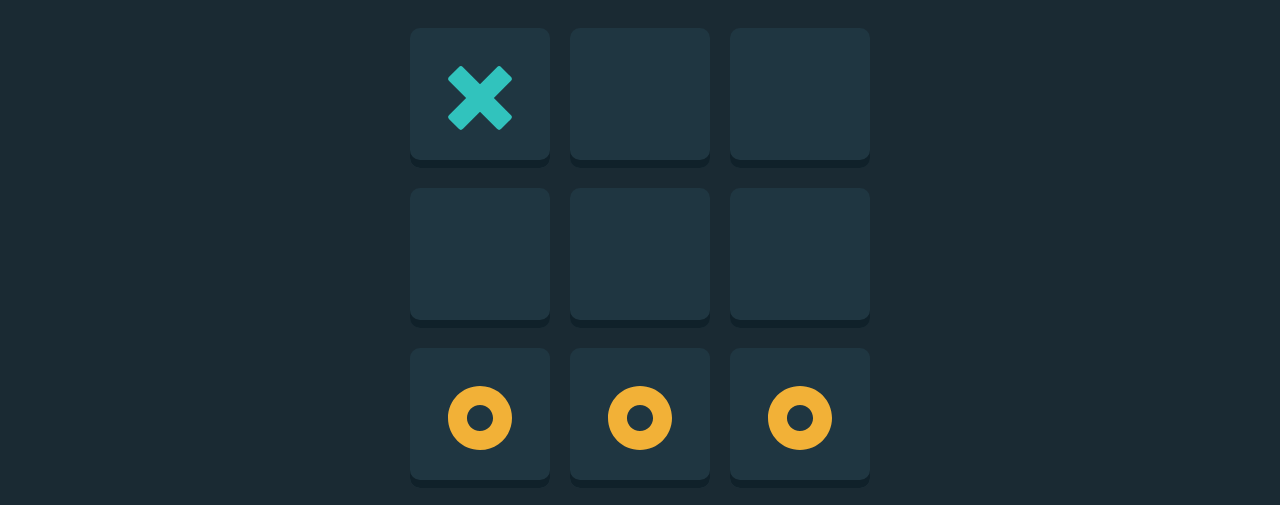
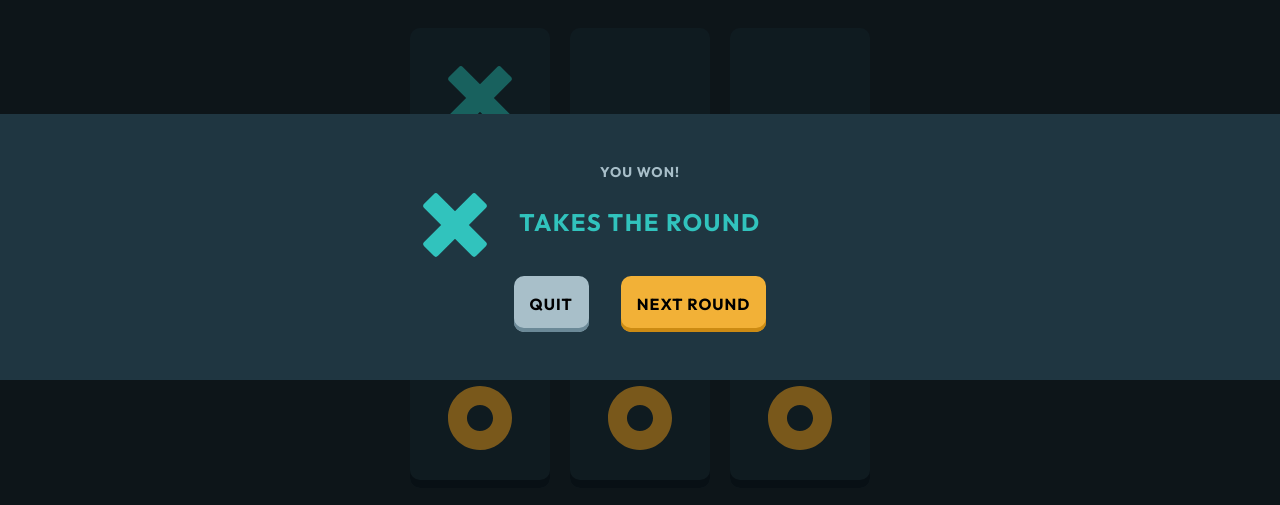
Before and after one commit to astragenius/FEM-Tic-tac-toe-challenge, a website built with webpack: page src/template.html in a window 1280 px wide. Both pictures are taken after a click on the button 844 px from the left and 115 px from the top of the page. Shown: the part 153-658 px from the top of the page. Built offline with nearby package versions, Linux system fonts and the light colour scheme; files whose address does not match are found by name.

Commit message:
feature - add function to render Modal

```diff
--- a/src/index.js
+++ b/src/index.js
@@ -2,14 +2,21 @@ import './scss/index.scss'
 import './assets/img/icon-restart.svg'
 import logoImg from './assets/img/logo.svg'
 import xSymbol from './assets/img/toggle-x.svg'
+import { RenderModal } from './js/Modal'
 
 const logo = document.querySelector('.game-menu-logo')
 const headerTurn = document.querySelector('.player-turn-symbol')
 const gameBoardLogo = document.querySelector('.game-board-logo')
 const btnReload = document.querySelector('.btn-reload')
+const modal = document.querySelector('.modal-container')
 
 btnReload.addEventListener('click', () => {
-    console.log('test')
+    console.log(modal.attributes[0])
+    modal.innerHTML = RenderModal()
+
+    if (modal.getAttribute('data-modal-active') === 'false') {
+        modal.setAttribute('data-modal-active', true)
+    }
 })
 
 //logo.src = logoImg
--- a/src/js/Modal.js
+++ b/src/js/Modal.js
@@ -1,3 +1,15 @@
-export default function () {
-    console.log('Hallo welt')
+export const RenderModal = (name) => {
+    const modalContent = `<section class="modal bg-dark-navy1 full-bleed">
+
+    <div class="modal-content">
+        <p class="uppercase clr-neutral-silver fw-700 fs-14 letter-spacing-xs margin-block-end-24">You won!</p>
+        <h3 data-winner="x" class="modal-titel | fs-24 uppercase clr-neutral-silver fw-700 letter-spacing-m margin-block-end-24">Takes The round</h3>
+        <div class="modal-button-container">
+            <button class="btn btn-sec-2 | fs-16 fw-700 letter-spacing-xs bg-neutral-silver padding-16">quit</button>
+            <button class="btn btn-sec-1 | fs-16 fw-700 letter-spacing-xs bg-light-yellow padding-16">Next Round</button>
+        </div>
+    </div>
+</section>`
+
+    return modalContent
 }
--- a/src/template.html
+++ b/src/template.html
@@ -11,6 +11,10 @@
 
        <main class="wrapper">
 
+        <div data-modal-active="false" class="modal-container">
+
+
+        </div>
 
 
 
@@ -23,7 +27,7 @@
                                 <img class="game-board-logo" src="" alt="">
 
                             <div class="player-turn">
-                                <img data-turn="X" class="player-turn-symbol" src="" alt="">
+                                <img data-turn="x" class="player-turn-symbol" src="" alt="">
                                 <p class="clr-neutral-silver uppercase fw-700 letter-spacing-xs">Turn</p>
                             </div>
                             <button class="btn btn-reload | bg-neutral-silver padding-16">
@@ -32,7 +36,7 @@
                         </header>
 
 
-                        <div data-turn="O" class="game-field">
+                        <div data-turn="X" class="game-field">
                             <div class="game-tile x-marker"></div>
                             <div class="game-tile"></div>
                             <div class="game-tile"></div>
```
